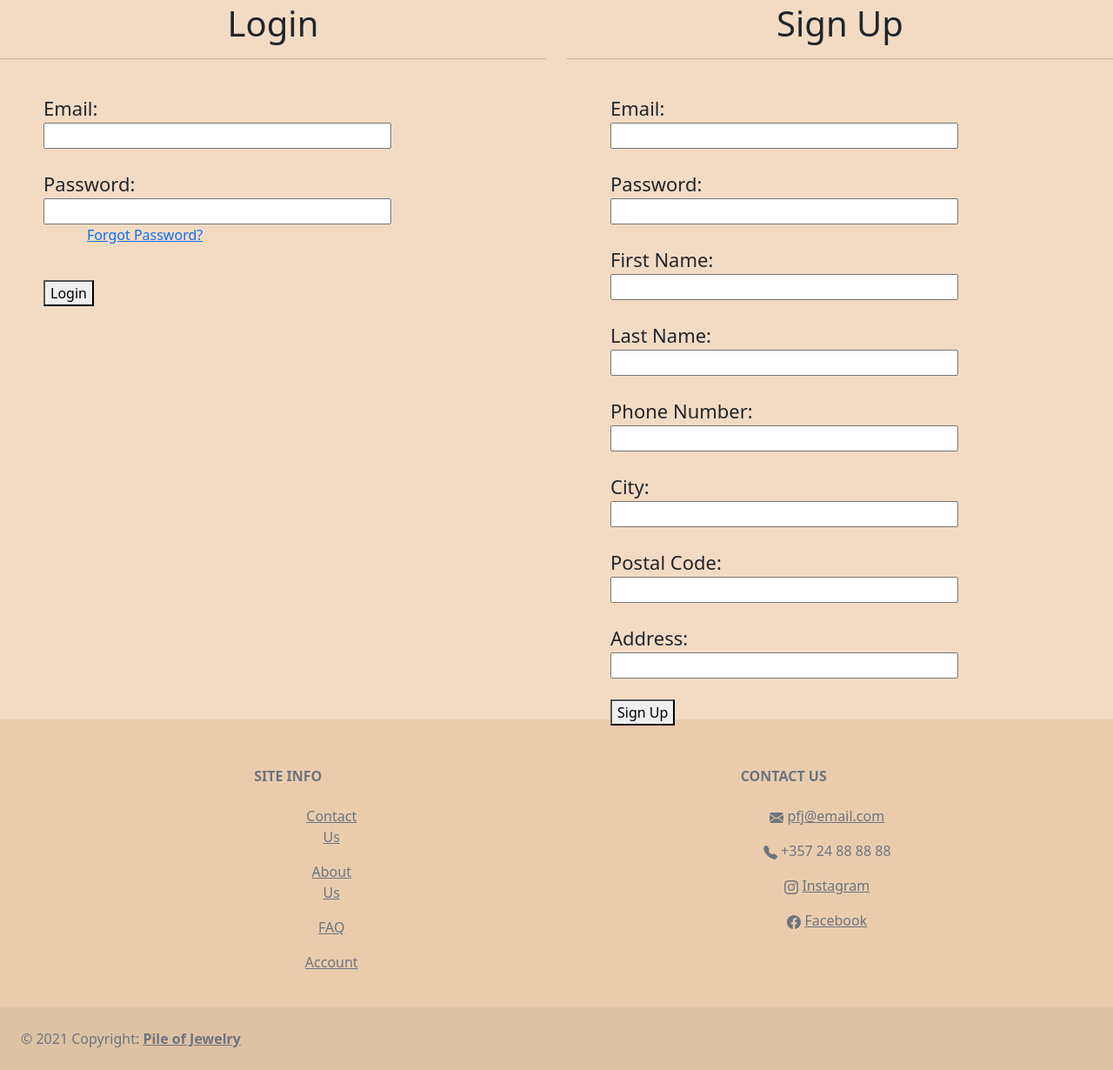
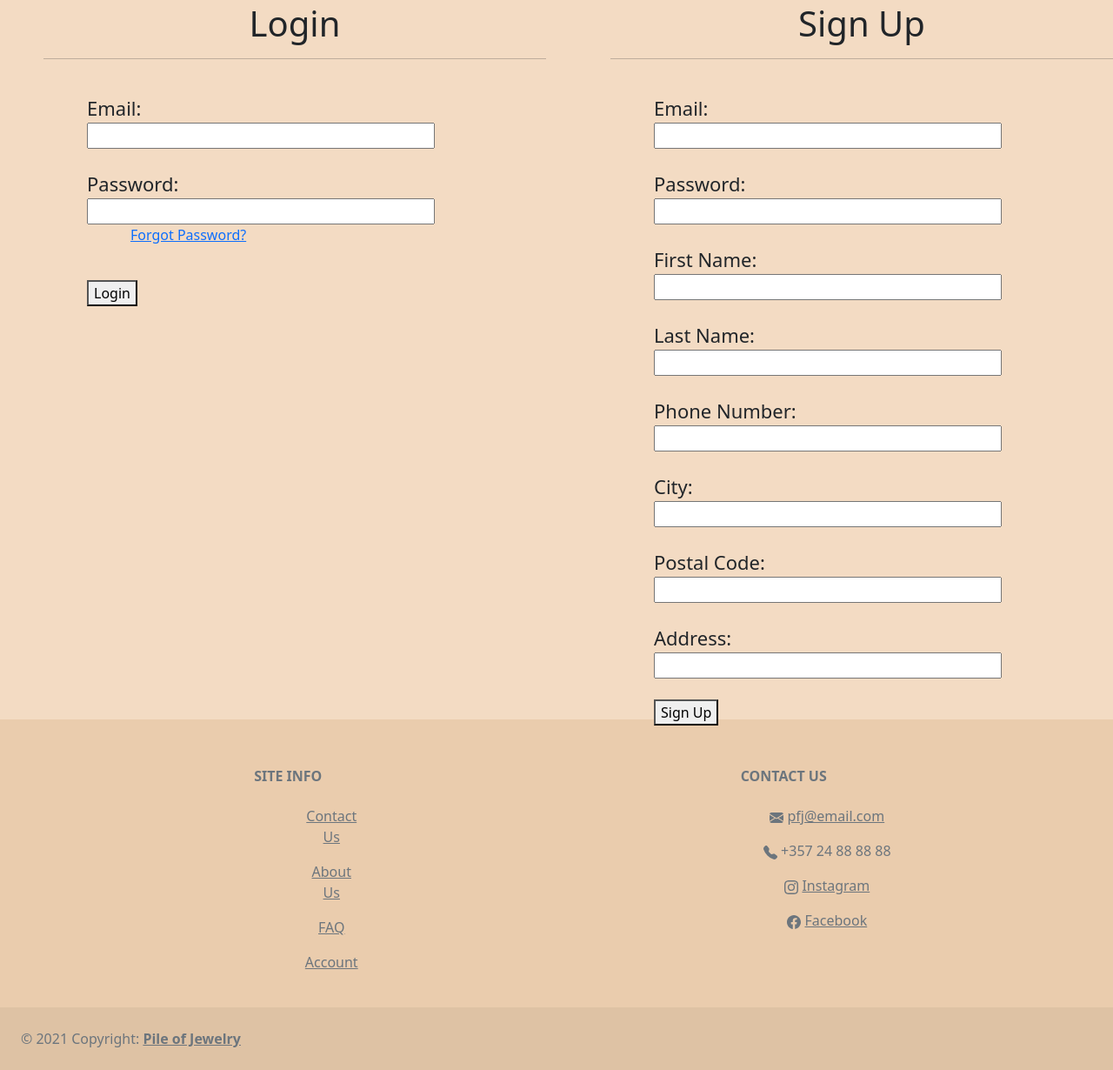
Before and after one commit to nstavr04/E-commerce-Jewelry-Website, a PHP site: page /Account_Page.html in a window 1280 px wide. Shown: the part 70-1300 px from the top of the page at 87% size. Run offline with PHP 8.4, Linux system fonts and the light colour scheme.

Commit message:
padding needed

```diff
--- a/View/styles/style_splitScreen.css
+++ b/View/styles/style_splitScreen.css
@@ -1,6 +1,7 @@
 .leftside, .rightside {
 	height: 100vh;
-	width: 100%
+	width: 100%;
+    padding-left: 50px;
 }
 
 label{
```
